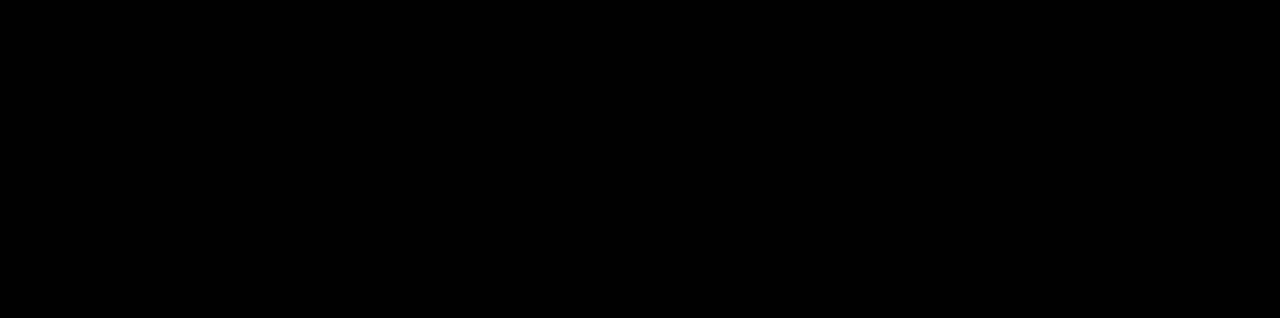
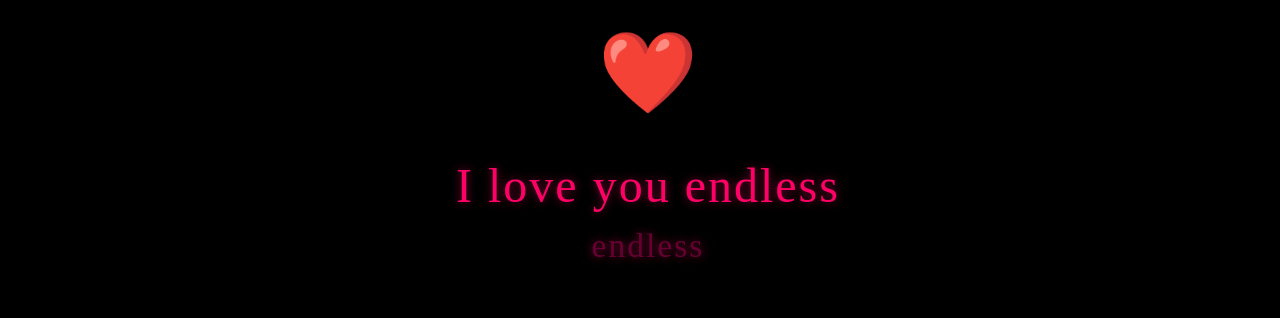
Before and after one commit to fy158/fy15.github.io, a plain HTML site: page index.html in a window 1280 px wide. Shown: the top 318 px of the page. Drawn offline with Linux system fonts and the light colour scheme.

Commit message:
Update index.html

```diff
--- a/index.html
+++ b/index.html
@@ -3,7 +3,7 @@
 <head>
     <meta charset="UTF-8">
     <meta name="viewport" content="width=device-width, initial-scale=1.0">
-    <title>Document</title>
+    <title>my heart</title>
     <style>
         body{
             width: 100%;
@@ -64,6 +64,31 @@
          #pic img:nth-child(6){
             transform: rotateY(300deg) translateZ(500px);
         }
+         .love-container {
+            text-align: center;
+            color: #ff0066;
+        }
+
+        .heart {
+            font-size: 5em;
+            animation: beat 1.3s infinite !important;
+        }
+        .heart:hover{
+            cursor: pointer;
+        }
+
+        .text {
+            font-size: 3em;
+            margin-top: 20px;
+            letter-spacing: 2px;
+            text-shadow: 0 0 10px rgba(255, 0, 102, 0.5);
+        }
+
+        @keyframes beat {
+            0%, 100% { transform: scale(1); }
+            50% { transform: scale(1.2); }
+        }
+
     </style>
 </head>
 <body>
@@ -75,5 +100,22 @@
         <img src="f953c2bc8e13bf68b455540d8ca1e27.jpg" alt="">
         <img src="ffb763397ddb5a2e2175465b595f58c.jpg" alt="">
     </div>
+    <div class="love-container">
+        <br>
+        <span class="heart"  id="playMusic">❤️</span>
+        <br><br>
+        <div class="text">I love you endless<br><span style="font-size: 0.7em; color: #660033;">endless</span></div>
+    </div>
+    <audio id="bgMusic" src="my heart go on and on.mp4" muted loop></audio>
+
+<script>
+  const audio = document.getElementById('bgMusic');
+  const playButton = document.getElementById('playMusic');
+
+  playButton.addEventListener('click', () => {
+    audio.muted = false;
+    audio.play().catch(e => console.error('播放失败:', e));
+  });
+</script>
 </body>
 </html>
```
